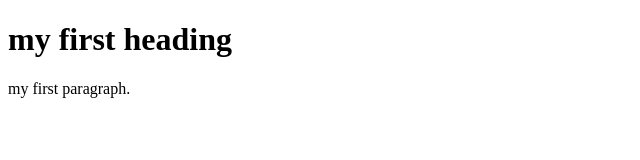
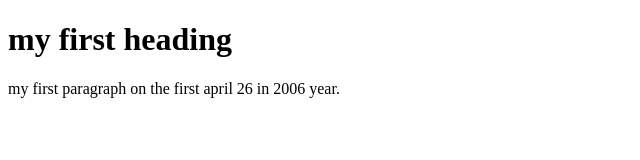
Before and after one commit to 2023ITBSANJAY/sanjays, a plain HTML site: page index.html in a window 1280 px wide. Shown: the whole page, without its empty margins (0-640 px from the left). Drawn offline with Linux system fonts and the light colour scheme.

Commit message:
Added HTML file

```diff
--- a/index.html
+++ b/index.html
@@ -2,6 +2,6 @@
 <html>
 	<body>
 		<h1>my first heading</h1>
-		<p>my first paragraph.</p>
+		<p>my first paragraph on the first april 26 in 2006 year.</p>
 	</body>
 </html>
```
